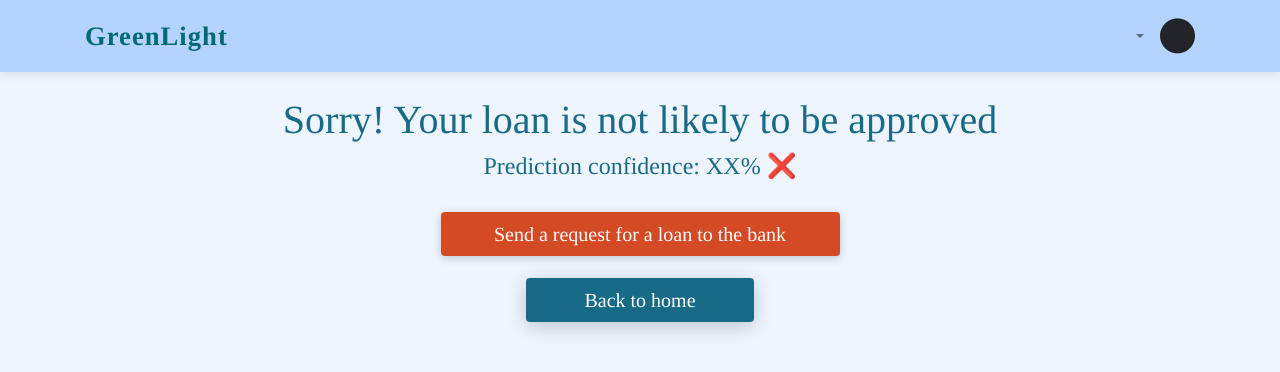
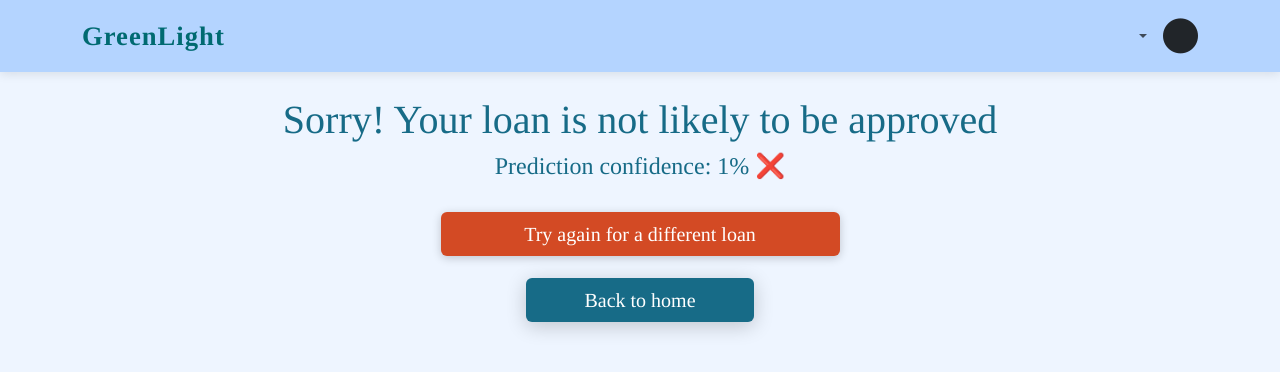
Before and after one commit to codingburgas/2425-11-b-pp-student-practices-assignment-NTIvanova21, a Flask app: template GreenLight/AI_model/templates/disapprovedLoanPage.html in a window 1280 px wide. Shown: the top 372 px of the page. Run offline with Flask 3, Linux system fonts and the light colour scheme; the template is opened without the code that fills it: most values are stand-ins (such as "Sample title", 1, 10 or a date in 2020); parts of the project's set-up code (start-up, migrations or seed data) failed here and were passed over; some libraries are stand-ins or nearby versions; some web fonts are replaced.

Commit message:
Connect the approval and disapproval page to the loan form. Close #17

```diff
--- a/GreenLight/AI_model/templates/approvalForm.html
+++ b/GreenLight/AI_model/templates/approvalForm.html
@@ -2,7 +2,6 @@
 
 {% block extra_css %}
 
-    <link rel="stylesheet" href="https://stackpath.bootstrapcdn.com/bootstrap/4.5.2/css/bootstrap.min.css">
     <link rel="stylesheet" href="{{ url_for('AI.static', filename='approvalFormStyle.css') }}">
     <link rel="stylesheet" href="{{ url_for('AI.static', filename='base_style.css') }}">
 {% endblock %}
@@ -74,6 +73,7 @@
                     </small>
                 </div>
 
+
                 <div class="form-group">
                 <hr>
                     <label>{{ form.education.label }}</label><br>
--- a/GreenLight/AI_model/templates/approvedLoanPage.html
+++ b/GreenLight/AI_model/templates/approvedLoanPage.html
@@ -2,7 +2,6 @@
 
 {% block extra_css %}
 
-    <link rel="stylesheet" href="https://stackpath.bootstrapcdn.com/bootstrap/4.5.2/css/bootstrap.min.css">
     <link rel="stylesheet" href="{{ url_for('AI.static', filename='approvalFormStyle.css') }}">
     <link rel="stylesheet" href="{{ url_for('AI.static', filename='base_style.css') }}">
 {% endblock %}
@@ -12,7 +11,7 @@
 
     <div class="info-container justify-content-center">
         <h1 class="text-center heading">Congratulations! Your loan is likely to be approved!</h1>
-        <h4 class="text-center heading">Prediction confidence: XX% ✅</h4>
+        <h4 class="text-center heading">Prediction confidence: {{ percentage }}% ✅</h4>
 
          <div class="row justify-content-center">
             <a href="{{ url_for('main.home', userId= current_user.userId) }}" class="btn send-request">Send a request for a loan to the bank</a>
--- a/GreenLight/AI_model/templates/disapprovedLoanPage.html
+++ b/GreenLight/AI_model/templates/disapprovedLoanPage.html
@@ -2,7 +2,6 @@
 
 {% block extra_css %}
 
-    <link rel="stylesheet" href="https://stackpath.bootstrapcdn.com/bootstrap/4.5.2/css/bootstrap.min.css">
     <link rel="stylesheet" href="{{ url_for('AI.static', filename='approvalFormStyle.css') }}">
     <link rel="stylesheet" href="{{ url_for('AI.static', filename='base_style.css') }}">
 {% endblock %}
@@ -12,10 +11,10 @@
 
     <div class="info-container justify-content-center">
         <h1 class="text-center heading">Sorry! Your loan is not likely to be approved</h1>
-        <h4 class="text-center heading">Prediction confidence: XX% ❌</h4>
+        <h4 class="text-center heading">Prediction confidence: {{ percentage }}% ❌</h4>
 
          <div class="row justify-content-center">
-            <a href="{{ url_for('main.home', userId= current_user.userId) }}" class="btn try-again">Send a request for a loan to the bank</a>
+            <a href="{{ url_for('AI.approvalForm', userId= current_user.userId) }}" class="btn try-again">Try again for a different loan</a>
         </div>
         <div class="row justify-content-center">
             <a href="{{ url_for('main.home') }}" class="btn back-btn">Back to home</a>
```
